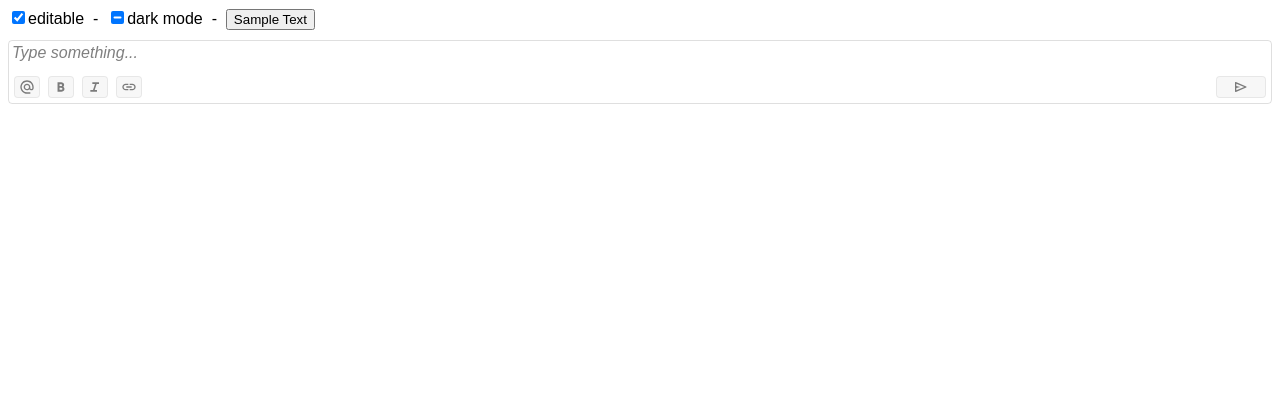
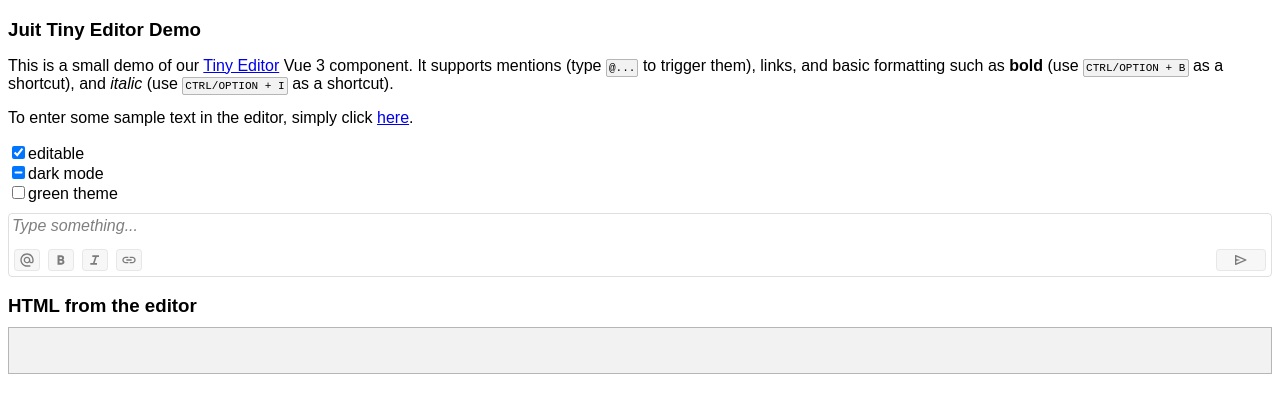
Before and after one commit to juitnow/juit-vue-tiny-editor, a Vue app: page / in a window 1280 px wide. Shown: the top 412 px of the page. Built offline with nearby package versions, Linux system fonts and the light colour scheme.

Commit message:
Nicer demo

```diff
--- a/src/app.vue
+++ b/src/app.vue
@@ -1,9 +1,23 @@
 <template>
   <div class="demo">
+    <h3>Juit Tiny Editor Demo</h3>
+    <p>
+      This is a small demo of our <a href="https://github.com/juitnow/juit-vue-tiny-editor/">Tiny
+        Editor</a> Vue 3 component. It supports mentions (type <code>@...</code> to trigger them),
+      links, and basic formatting such as <b>bold</b> (use <code>CTRL/OPTION + B</code> as a
+      shortcut), and <i>italic</i> (use <code>CTRL/OPTION + I</code> as a shortcut).
+    </p>
+    <p>
+      To enter some sample text in the editor, simply click
+      <a href="#" @click.prevent="html = sampleText">here</a>.
+    </p>
     <form>
+      <div>
         <input id="editable" v-model="editable" type="checkbox">
         <label for="editable">editable</label>
-      &nbsp;-&nbsp;
+      </div>
+
+      <div>
         <input
           id="dark"
           ref="darkRef"
@@ -12,15 +26,18 @@
           @click="themeSelected = true"
         >
         <label for="dark">dark mode</label>
-      &nbsp;-&nbsp;
-      <button @click.prevent="populate()">
-        Sample Text
-      </button>
+      </div>
+
+      <div>
+        <input id="green" v-model="green" type="checkbox">
+        <label for="green">green theme</label>
+      </div>
     </form>
     <tiny-edit
       ref="editor"
       v-model="html"
       class="tiny-edit"
+      :class="{ green }"
       placeholder="Type something..."
       :editable="editable"
       :mentions="mentions"
@@ -29,6 +46,7 @@
       @submit="console.log('submitted', $event)"
     />
 
+    <h3>HTML from the editor</h3>
     <pre>{{
       html
         .replaceAll('\n', '\u21b2\n')
@@ -43,6 +61,8 @@
 import { onMounted, onUnmounted, ref, shallowRef, watch } from 'vue'
 
 import TinyEdit from '../lib/editor.vue'
+
+/* ===== SAMPLE DATA ======================================================== */
 
 const allMentions = {
   'frankie@example.com': 'Frankie Fowler',
@@ -131,36 +151,47 @@ const allMentions = {
   'oliver@example.org': 'Oliver Cole',
 }
 
-function filter(value: string): Record<string, string> {
-  const entries = Object
-      .entries(allMentions)
-      .filter(([ _, v ]) => v.toLowerCase().startsWith(value.toLowerCase()))
-  return Object.fromEntries(entries)
-}
-
-const mention = ref()
-const initial = ref('a')
-const mentions = shallowRef<Record<string, string> | null>(filter(initial.value))
-
-watch(mention, (mention) => mention && (initial.value = mention.slice(0, 1)))
-watch(initial, (current) => {
-  mentions.value = null
-  setTimeout(() => mentions.value = filter(current), Math.random() * 2000)
-})
-
-const editor = ref<InstanceType<typeof TinyEdit>>()
-const editable = ref(true)
-
-const html = ref('')
-
-function populate(): void {
-  html.value = `This is some sample content...
+const sampleText = `This is some sample content...
 Content can be <b>bold</b> or <i>italic</i> (or even <i><b>both</b></i>).
 Mentions are supported, like <link rel="mention" name="simon@example.org" title="Simon Drake">.
 Links are also supported, either parsed from text http://www.google.com/ ...
 ... or with <a href="http://www.google.com">proper <b>link</b> tags</a>.
 `
-}
+
+/* ===== TEMPLATE REFERENCES ================================================ */
+
+/** Reference to our checkbox selecting the "dark" or "light" theme */
+const darkRef = ref<HTMLInputElement>()
+
+/* ===== MINIMAL DEMO FUNCTIONALITY ========================================= */
+
+/** The current HTML (bound from the editor) */
+const html = ref('')
+/** Is the editor editable or not? */
+const editable = ref(true)
+/** Apply some colors, to showcase theming */
+const green = ref(false)
+/** The current mention from the editor (e.g. "@foo") */
+const mention = ref('')
+/** The initial (first letter of the mention) lowercased  */
+const initial = ref('')
+/** The mentions to inject in the editor */
+const mentions = shallowRef<Record<string, string> | null>(null)
+
+/* Convert the "@foo" mention from the editor into an initial letter */
+watch(mention, (mention) => initial.value = mention.slice(1, 2).toLowerCase() || initial.value || 'a')
+
+/* When changing the initial letter, filter the mentions, simulating network */
+watch(initial, (initial) => {
+  if (! initial) return mentions.value = {}
+
+  mentions.value = null // this makes the editor show a loading spinner
+  setTimeout(() => {
+    const entries = Object.entries(allMentions)
+        .filter(([ _, v ]) => v.toLowerCase().startsWith(initial))
+    mentions.value = Object.fromEntries(entries) // this stops the spinner
+  }, Math.random() * 2000) // simulate network latency
+})
 
 /* ===== LIGHT/DARK SWITCHER ================================================ */
 
@@ -170,8 +201,6 @@ const query = window.matchMedia('(prefers-color-scheme: dark)')
 const dark = ref(query.matches)
 /** Whether the user _explicitly_ selected the "dark" or "light" theme */
 const themeSelected = ref(false)
-/** Reference to our checkbox selecting the "dark" or "light" theme */
-const darkRef = ref<HTMLInputElement>()
 
 /** Update the theme ("dark" or "light") according to OS changes */
 function updateTheme(event: MediaQueryListEvent): void {
@@ -210,16 +239,47 @@ onMounted(() => {
 onUnmounted(() => {
   query.removeEventListener('change', updateTheme)
 })
-
 </script>
 
 <style scoped lang="pcss">
 .demo {
   font-family: Arial, Helvetica, sans-serif;
+
+  h3 {
+    margin-bottom: 0;
   }
+
+  code {
+    font-size: 0.85em;
+    border: 1px solid color-mix(in srgb, currentColor 25%, transparent);
+    background-color: color-mix(in srgb, currentColor 5%, transparent);
+    white-space: nowrap;
+    border-radius: 2px;
+    padding: 2px;
+  }
+
+  pre {
+    border: 1px solid color-mix(in srgb, currentColor 25%, transparent);
+    background-color: color-mix(in srgb, currentColor 5%, transparent);
+    overflow: scroll;
+  }
+}
+
 .tiny-edit {
   margin-top: 10px;
   min-height: 3em;
+}
+
+.green {
+  --jte-border-radius: 1em;
+
+  --jte-active: #090;
+  --jte-mention: #9f9;
+  --jte-link: #090;
+
+  --jte-dark-active: #9f9;
+  --jte-dark-mention: #696;
+  --jte-dark-link: #9f9;
 }
 
 pre {
```
Lines whose indentation alone changed are shown as unchanged.
